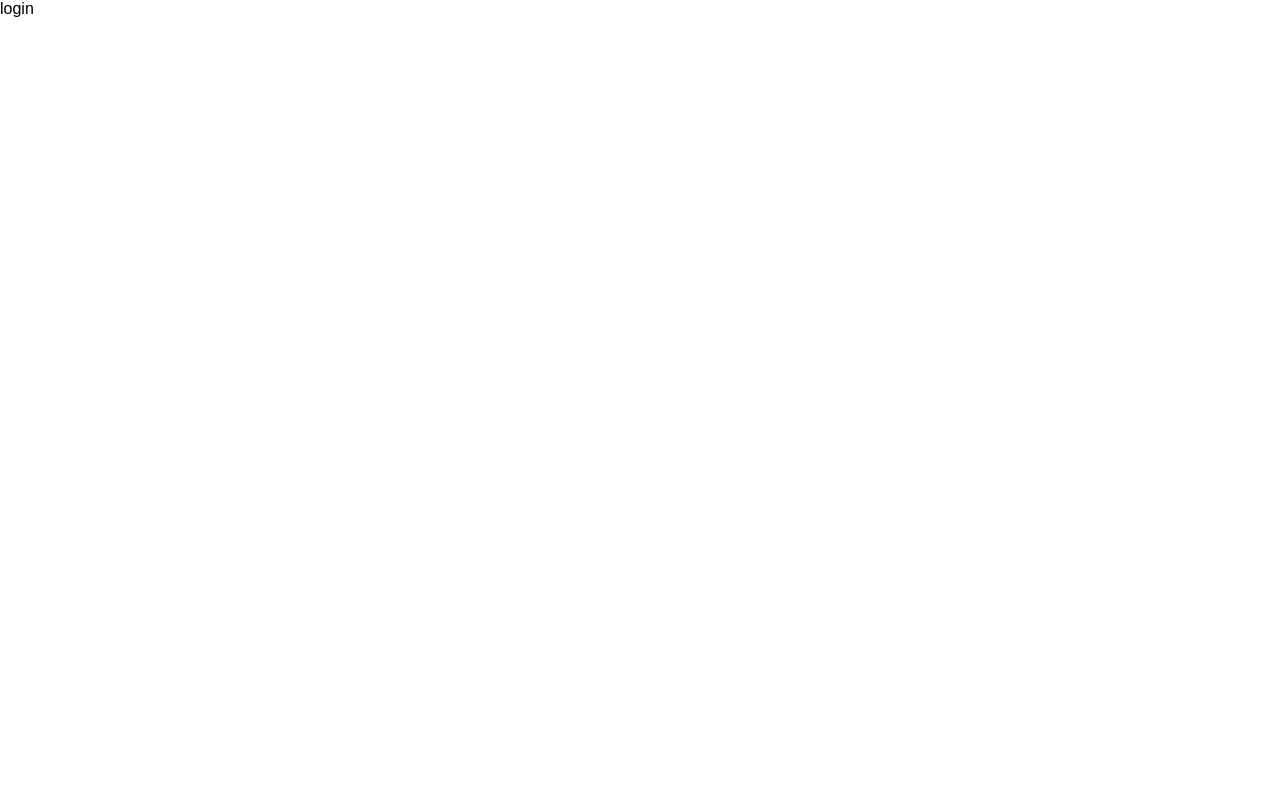
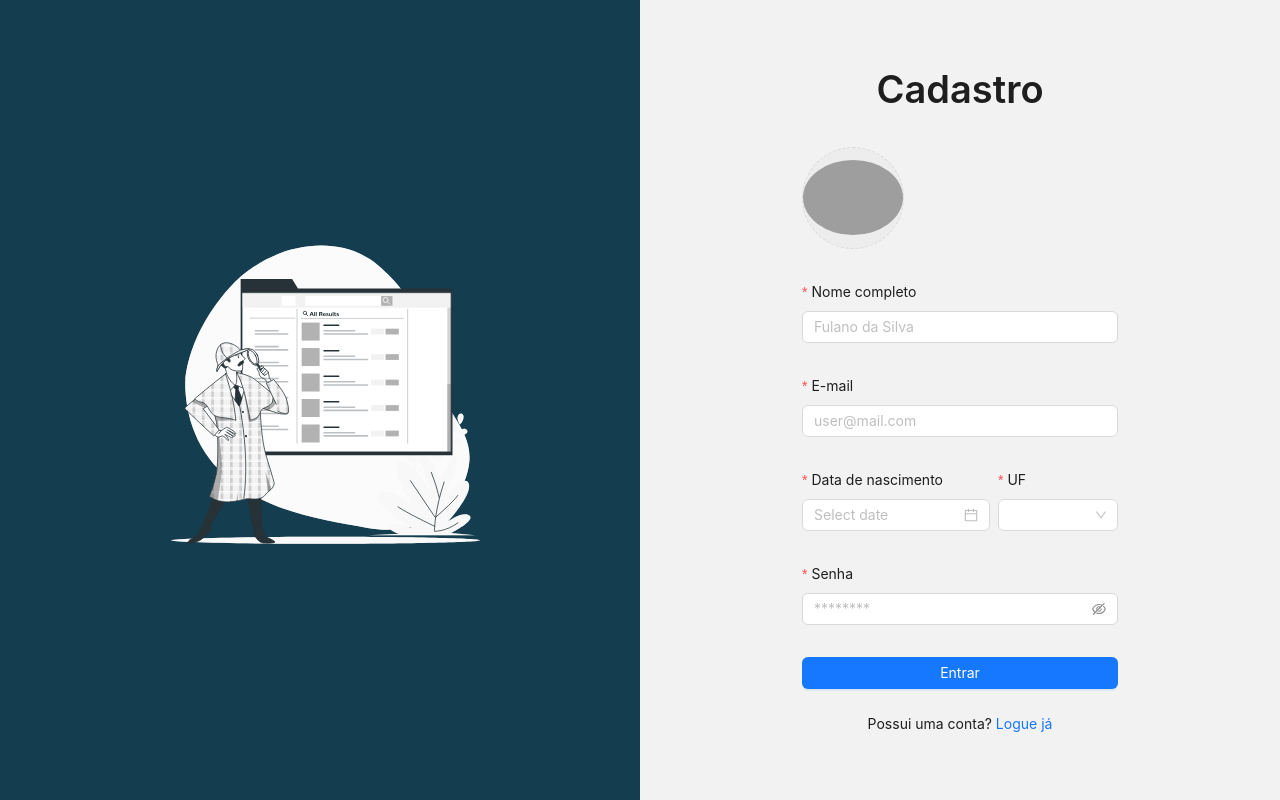
Before and after one commit to chiucchi/intelishare, a React (Vite) app: page / in a window 1280 px wide. Built offline with nearby package versions, Linux system fonts and the light colour scheme; grey boxes are pictures that could not be loaded.

Commit message:
add pages

```diff
--- a/src/App.tsx
+++ b/src/App.tsx
@@ -12,12 +12,7 @@ import {
   ContainerOutlined,
 } from "@ant-design/icons";
 
-import { Outlet, Route, Routes, useNavigate } from "react-router-dom";
-import Investigationlist from "./pages/investigations/InvestigationList";
-import PageHome from "./pages/home/PageHome";
-import InvestigationsAdd from "./pages/investigations/create/InvestigationsAdd";
-import Notifications from "./pages/notifications/Notifications";
-import Profile from "./pages/profile/Profile";
+import { useNavigate } from "react-router-dom";
 
 function App({ children }: { children: React.ReactNode }) {
   const { Content, Sider } = Layout;
@@ -48,17 +43,19 @@ function App({ children }: { children: React.ReactNode }) {
         >
           <Avatar
             size={64}
-            icon={<UserOutlined />}
+            src={
+              <img src="https://xsgames.co/randomusers/avatar.php?g=pixel" />
+            }
             style={{ backgroundColor: "#D9D9D9" }}
           />
-          <Space direction="vertical">
+          <div style={{ display: "flex", flexDirection: "column" }}>
             <Typography.Title level={5} style={{ color: "#f0f0f0" }}>
               John Doe
             </Typography.Title>
             <Typography.Text type="secondary" style={{ color: "#f0f0f0" }}>
               john@doe.com
             </Typography.Text>
-          </Space>
+          </div>
         </Space>
         <Divider />
         <Menu
@@ -68,6 +65,7 @@ function App({ children }: { children: React.ReactNode }) {
             } else {
               // TODO: logout
               console.log("logout");
+              navigate("/login");
             }
           }}
           items={[
--- a/src/main.tsx
+++ b/src/main.tsx
@@ -7,12 +7,16 @@ import Investigationlist from "./pages/investigations/InvestigationList";
 import InvestigationsAdd from "./pages/investigations/create/InvestigationsAdd";
 import Notifications from "./pages/notifications/Notifications";
 import Profile from "./pages/profile/Profile";
+import Login from "./pages/login/Login";
+import Sign from "./pages/sign/Sign";
 
 ReactDOM.createRoot(document.getElementById("root") as HTMLElement).render(
   <React.StrictMode>
     <BrowserRouter>
       <Routes>
-        <Route path="/" element={<>login</>} />
+        <Route path="/" element={<Sign />} />
+        <Route path="/login" element={<Login />} />
+        <Route path="/sign" element={<Sign />} />
         <Route
           path="home"
           element={
--- /dev/null
+++ b/src/pages/login/Login.tsx
@@ -0,0 +1,108 @@
+import { Button, Form, Input, Space, Typography } from "antd";
+import Image from "../../assets/vector.svg";
+import { useNavigate } from "react-router-dom";
+
+function Login() {
+  const navigate = useNavigate();
+
+  const onFinish = (values: any) => {
+    console.log("Success:", values);
+    navigate("/home");
+  };
+
+  const onFinishFailed = (errorInfo: any) => {
+    console.log("Failed:", errorInfo);
+  };
+
+  return (
+    <div
+      style={{
+        width: "100vw",
+        height: "100vh",
+        backgroundColor: "#000",
+        display: "flex",
+      }}
+    >
+      <div
+        style={{
+          width: "50%",
+          height: "100vh",
+          backgroundColor: "#153D50",
+          display: "flex",
+          justifyContent: "center",
+          alignItems: "center",
+        }}
+      >
+        <img src={Image} alt="image" width="60%" height="60%" />
+      </div>
+      <div
+        style={{
+          width: "50%",
+          height: "100vh",
+          backgroundColor: "#f2f2f2",
+          display: "flex",
+          flexDirection: "column",
+          alignItems: "center",
+          justifyContent: "center",
+        }}
+      >
+        <div
+          style={{
+            width: "100%",
+            height: "40%",
+            display: "flex",
+            flexDirection: "column",
+            alignItems: "center",
+            justifyContent: "space-evenly",
+          }}
+        >
+          <Typography.Title>Login</Typography.Title>
+          <Form
+            name="login"
+            initialValues={{ remember: true }}
+            onFinish={onFinish}
+            onFinishFailed={onFinishFailed}
+            autoComplete="off"
+            layout="vertical"
+          >
+            <Space direction="vertical">
+              <Form.Item
+                label="E-mail"
+                name="email"
+                rules={[
+                  { required: true, message: "Por favor insira o seu email!" },
+                ]}
+              >
+                <Input placeholder="user@mail.com" />
+              </Form.Item>
+              <Form.Item
+                label="Senha"
+                name="password"
+                rules={[
+                  { required: true, message: "Por favor insira a sua senha!" },
+                ]}
+              >
+                <Input.Password placeholder="********" />
+              </Form.Item>
+              <Form.Item>
+                <Button
+                  type="primary"
+                  htmlType="submit"
+                  style={{ width: "100%" }}
+                >
+                  Entrar
+                </Button>
+              </Form.Item>
+            </Space>
+          </Form>
+          <Typography.Text>
+            Não tem uma conta?{" "}
+            <Typography.Link href="/sign">Registre-se</Typography.Link>
+          </Typography.Text>
+        </div>
+      </div>
+    </div>
+  );
+}
+
+export default Login;
--- /dev/null
+++ b/src/pages/sign/Sign.tsx
@@ -0,0 +1,232 @@
+import {
+  Button,
+  DatePicker,
+  Form,
+  Input,
+  Select,
+  Space,
+  Typography,
+  Upload,
+  message,
+} from "antd";
+import Image from "../../assets/vector.svg";
+import { useNavigate } from "react-router-dom";
+import { useState } from "react";
+import type { UploadChangeParam } from "antd/es/upload";
+import type { RcFile, UploadFile, UploadProps } from "antd/es/upload/interface";
+import { LoadingOutlined, PlusOutlined } from "@ant-design/icons";
+
+const getBase64 = (img: RcFile, callback: (url: string) => void) => {
+  const reader = new FileReader();
+  reader.addEventListener("load", () => callback(reader.result as string));
+  reader.readAsDataURL(img);
+};
+
+const beforeUpload = (file: RcFile) => {
+  const isJpgOrPng = file.type === "image/jpeg" || file.type === "image/png";
+  if (!isJpgOrPng) {
+    message.error("You can only upload JPG/PNG file!");
+  }
+  const isLt2M = file.size / 1024 / 1024 < 2;
+  if (!isLt2M) {
+    message.error("Image must smaller than 2MB!");
+  }
+  return isJpgOrPng && isLt2M;
+};
+
+function Sign() {
+  const navigate = useNavigate();
+  const [loading, setLoading] = useState(false);
+  const [imageUrl, setImageUrl] = useState<string>(
+    "https://xsgames.co/randomusers/avatar.php?g=pixel"
+  );
+
+  const handleChange: UploadProps["onChange"] = (
+    info: UploadChangeParam<UploadFile>
+  ) => {
+    if (info.file.status === "uploading") {
+      setLoading(true);
+      return;
+    }
+    if (info.file.status === "done") {
+      // Get this url from response in real world.
+      getBase64(info.file.originFileObj as RcFile, (url) => {
+        setLoading(false);
+        setImageUrl(url);
+      });
+    }
+  };
+
+  const onFinish = (values: any) => {
+    console.log("Success:", values);
+    navigate("/home");
+  };
+
+  const onFinishFailed = (errorInfo: any) => {
+    console.log("Failed:", errorInfo);
+  };
+
+  const uploadButton = (
+    <div>
+      {loading ? <LoadingOutlined /> : <PlusOutlined />}
+      <div style={{ marginTop: 8 }}>Upload</div>
+    </div>
+  );
+
+  return (
+    <div
+      style={{
+        width: "100vw",
+        height: "100vh",
+        backgroundColor: "#000",
+        display: "flex",
+      }}
+    >
+      <div
+        style={{
+          width: "50%",
+          height: "100vh",
+          backgroundColor: "#153D50",
+          display: "flex",
+          justifyContent: "center",
+          alignItems: "center",
+        }}
+      >
+        <img src={Image} alt="image" width="60%" height="60%" />
+      </div>
+      <div
+        style={{
+          width: "50%",
+          height: "100vh",
+          backgroundColor: "#f2f2f2",
+          display: "flex",
+          flexDirection: "column",
+          alignItems: "center",
+          justifyContent: "center",
+        }}
+      >
+        <div
+          style={{
+            width: "100%",
+            height: "100%",
+            display: "flex",
+            flexDirection: "column",
+            alignItems: "center",
+            justifyContent: "center",
+          }}
+        >
+          <Typography.Title>Cadastro</Typography.Title>
+          <Form
+            name="login"
+            initialValues={{ remember: true }}
+            onFinish={onFinish}
+            onFinishFailed={onFinishFailed}
+            autoComplete="off"
+            layout="vertical"
+          >
+            <Space direction="vertical">
+              <Form.Item>
+                <Upload
+                  name="avatar"
+                  listType="picture-circle"
+                  className="avatar-uploader"
+                  showUploadList={false}
+                  action="https://www.mocky.io/v2/5cc8019d300000980a055e76"
+                  beforeUpload={beforeUpload}
+                  onChange={handleChange}
+                >
+                  {imageUrl ? (
+                    <img
+                      src={imageUrl}
+                      alt="avatar"
+                      style={{ width: "100%", borderRadius: "50%" }}
+                    />
+                  ) : (
+                    uploadButton
+                  )}
+                </Upload>
+              </Form.Item>
+              <Form.Item
+                label="Nome completo"
+                name="name"
+                rules={[
+                  {
+                    required: true,
+                    message: "Por favor insira o seu nome completo!",
+                  },
+                ]}
+              >
+                <Input placeholder="Fulano da Silva" />
+              </Form.Item>
+              <Form.Item
+                label="E-mail"
+                name="email"
+                rules={[
+                  { required: true, message: "Por favor insira o seu email!" },
+                ]}
+              >
+                <Input placeholder="user@mail.com" />
+              </Form.Item>
+              <Space>
+                <Form.Item
+                  label="Data de nascimento"
+                  name="date"
+                  rules={[
+                    {
+                      required: true,
+                    },
+                  ]}
+                >
+                  <DatePicker />
+                </Form.Item>
+                <Form.Item
+                  label="UF"
+                  name="uf"
+                  rules={[
+                    {
+                      required: true,
+                    },
+                  ]}
+                >
+                  <Select
+                    style={{ width: 120 }}
+                    onChange={handleChange}
+                    options={[
+                      { value: "rj", label: "Rj" },
+                      { value: "sp", label: "Sp" },
+                      { value: "mg", label: "Mg" },
+                    ]}
+                  />
+                </Form.Item>
+              </Space>
+              <Form.Item
+                label="Senha"
+                name="password"
+                rules={[
+                  { required: true, message: "Por favor insira a sua senha!" },
+                ]}
+              >
+                <Input.Password placeholder="********" />
+              </Form.Item>
+              <Form.Item>
+                <Button
+                  type="primary"
+                  htmlType="submit"
+                  style={{ width: "100%" }}
+                >
+                  Entrar
+                </Button>
+              </Form.Item>
+            </Space>
+          </Form>
+          <Typography.Text>
+            Possui uma conta?{" "}
+            <Typography.Link href="/login">Logue já</Typography.Link>
+          </Typography.Text>
+        </div>
+      </div>
+    </div>
+  );
+}
+
+export default Sign;
```
Also changed, not shown: src/assets/image.png (added), src/assets/vector.svg (added).
